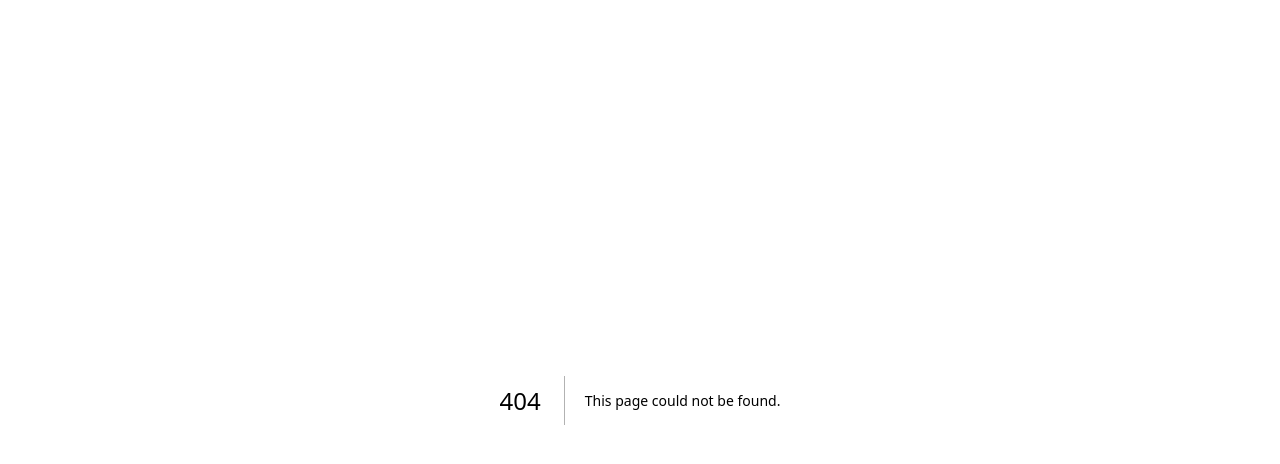
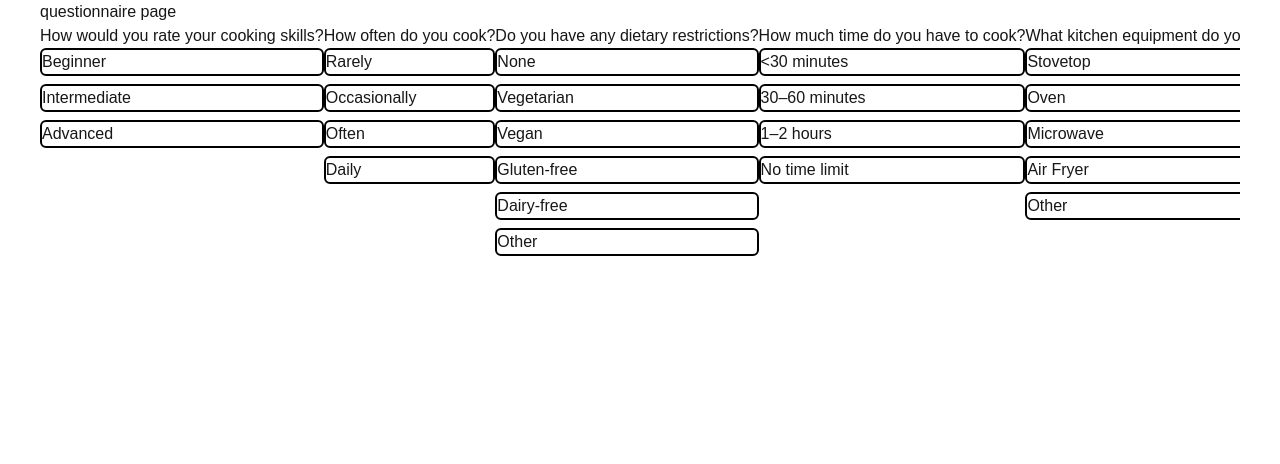
Before and after one commit to jwwhangbo/NibbleAI, a Next.js app: page /newuser/questionnaire in a window 1280 px wide. Before the commit this address had no page. Shown: the top 464 px of the page. Built offline with nearby package versions, Linux system fonts and the light colour scheme.

Commit message:
Working on questionnaire

```diff
--- a/app/newuser/page.tsx
+++ b/app/newuser/page.tsx
@@ -1,8 +1,10 @@
+import Link from "next/link";
+
 export default function NewUserPage() {
     return (
         <>
             <span>welcome new user!</span>
-            <a className="color-blue" href='/dashboard'>continue to dashboard</a>
+            <Link className="text-blue-700" href='/newuser/questionnaire'>continue</Link>
         </>
     );
 }
--- /dev/null
+++ b/app/newuser/questionnaire/page.tsx
@@ -0,0 +1,54 @@
+import questions from "@/public/questions.json";
+
+export default function Page() {
+  return (
+    <div className="max-w-[1200px] mx-auto">
+      questionnaire page
+      {/* <div className="w-full flex flex-row overflow-hidden overflow-x-scroll"> */}
+        <form
+          className="w-full flex flex-row overflow-hidden overflow-x-scroll"
+          action={async (formData) => {
+            "use server";
+            console.log(formData);
+          }}
+        >
+          {questions.map((q) => {
+            return (
+              <div className="flex-shrink-0" key={q.id}>
+                <span>{q.question}</span>
+                <ul className="space-y-2">
+                  {q.options.map((opt, idx) => {
+                    return (
+                      <li
+                        key={idx}
+                        className="has-[:checked]:bg-blue-300 has-[:checked]:text-red-800 border-2 border-black rounded-md"
+                      >
+                        <input
+                          className="hidden"
+                          id={`${q.id.toString()}-${idx.toString()}`}
+                          type={
+                            q.type === "single_choice" ? "radio" : "checkbox"
+                          }
+                          name={q.id.toString()}
+                          value={opt}
+                          key={idx}
+                        />
+                        <label
+                          className="block w-full cursor-pointer"
+                          htmlFor={`${q.id.toString()}-${idx.toString()}`}
+                        >
+                          {opt}
+                        </label>
+                      </li>
+                    );
+                  })}
+                </ul>
+              </div>
+            );
+          })}
+          <button type="submit">submit</button>
+        </form>
+      {/* </div> */}
+    </div>
+  );
+}
--- /dev/null
+++ b/components/HamburgerButton.tsx
@@ -0,0 +1,24 @@
+"use client";
+import clsx from "clsx";
+import styles from "./hamburgers.module.css";
+import { useNavbarStore } from "@/src/providers/navbar-store-provider";
+
+export default function HamburgerButton() {
+  const { active, setActive } = useNavbarStore((state) => state);
+  return (
+    <button
+      className={clsx(`${styles.hamburger} ${styles["hamburger--spin"]}`, {
+        [styles["is-active"]]: active,
+      })}
+      type="button"
+      onClick={(e) => {
+        e.preventDefault();
+        setActive();
+      }}
+    >
+      <span className={styles["hamburger-box"]}>
+        <span className={styles["hamburger-inner"]}></span>
+      </span>
+    </button>
+  );
+}
--- a/components/Navbar.tsx
+++ b/components/Navbar.tsx
@@ -5,7 +5,7 @@ import { useNavbarStore } from "@/src/providers/navbar-store-provider";
 import clsx from "clsx";
 
 export default function Navbar({ user }: { user: {id: number, email: string, profileImage:string}}) {
-  const { active, setActive } = useNavbarStore((state) => state,);
+  const { active } = useNavbarStore((state) => state,);
   return (
     <div className={clsx(["w-screen h-full flex transition ease-in-out"], {'-translate-x-[247px]': !active})}>
       <SideNavbar user={user} />
--- a/components/SideNav.tsx
+++ b/components/SideNav.tsx
@@ -1,6 +1,5 @@
 "use client";
 import UserProfile from "@/components/ui/userProfile";
-import { useNavbarStore } from "@/src/providers/navbar-store-provider";
 
 export default function SideNavbar({
   user,
--- a/components/TopNavbar.tsx
+++ b/components/TopNavbar.tsx
@@ -1,30 +1,14 @@
 "use client";
-import clsx from "clsx";
-import styles from "./hamburgers.module.css";
 import Image from "next/image";
 import logo from "@/public/logo.png";
 import searchsvg from "@/public/svg/search-alt-1.svg";
-import { useNavbarStore } from "@/src/providers/navbar-store-provider";
+import HamburgerButton from "@/components/HamburgerButton";
 
 export default function TopNavbar() {
-  const { active, setActive } = useNavbarStore((state) => state,)
   return (
     <div className="w-full min-w-[375px] h-[56px] shadow-md flex-shrink-0 pointer-events-auto">
       <div className="flex w-full px-[17px] h-full justify-between">
-        <button
-          className={clsx(`${styles.hamburger} ${styles["hamburger--spin"]}`, {
-            [styles["is-active"]]: active,
-          })}
-          type="button"
-          onClick={(e) => {
-            e.preventDefault();
-            setActive();
-          }}
-        >
-          <span className={styles["hamburger-box"]}>
-            <span className={styles["hamburger-inner"]}></span>
-          </span>
-        </button>
+        <HamburgerButton />
         <Image src={logo} width="33" height="36" alt="logo" />
         <Image src={searchsvg} width="32" height="32" alt="search" />
       </div>
--- /dev/null
+++ b/public/questions.json
@@ -0,0 +1,92 @@
+[
+  {
+    "id": 1,
+    "question": "How would you rate your cooking skills?",
+    "type": "single_choice",
+    "options": ["Beginner", "Intermediate", "Advanced"]
+  },
+  {
+    "id": 2,
+    "question": "How often do you cook?",
+    "type": "single_choice",
+    "options": ["Rarely", "Occasionally", "Often", "Daily"]
+  },
+  {
+    "id": 3,
+    "question": "Do you have any dietary restrictions?",
+    "type": "multi_choice",
+    "options": ["None", "Vegetarian", "Vegan", "Gluten-free", "Dairy-free", "Other"]
+  },
+  {
+    "id": 4,
+    "question": "How much time do you have to cook?",
+    "type": "single_choice",
+    "options": ["<30 minutes", "30–60 minutes", "1–2 hours", "No time limit"]
+  },
+  {
+    "id": 5,
+    "question": "What kitchen equipment do you have access to?",
+    "type": "multi_choice",
+    "options": ["Stovetop", "Oven", "Microwave", "Air Fryer", "Other"]
+  },
+  {
+    "id": 6,
+    "question": "Where are you located?",
+    "type": "single_choice",
+    "options": ["North America", "Europe", "Asia", "South America", "Africa", "Oceania", "Other"]
+  },
+  {
+    "id": 7,
+    "question": "Would you prefer traditional dishes from your region or global cuisines?",
+    "type": "single_choice",
+    "options": ["Traditional dishes", "Global cuisines", "No preference"]
+  },
+  {
+    "id": 8,
+    "question": "Which cuisines do you enjoy? (You can select multiple)",
+    "type": "multi_choice",
+    "options": ["Italian", "Mexican", "Chinese", "Indian", "French", "Other"]
+  },
+  {
+    "id": 9,
+    "question": "Are there any cuisines or flavors you want to avoid?",
+    "type": "multi_choice",
+    "options": ["None", "Spicy Food", "Seafood", "Other"]
+  },
+  {
+    "id": 10,
+    "question": "What flavors do you enjoy most?",
+    "type": "multi_choice",
+    "options": ["Sweet", "Salty", "Spicy", "Bitter", "Sour", "Umami"]
+  },
+  {
+    "id": 11,
+    "question": "Are there any flavors you dislike?",
+    "type": "multi_choice",
+    "options": ["Sweet", "Salty", "Spicy", "Bitter", "Sour", "Umami"]
+  },
+  {
+    "id": 12,
+    "question": "Do you have a preference for food textures?",
+    "type": "multi_choice",
+    "options": ["Crunchy", "Creamy", "Tender", "Crispy", "No preference"]
+  },
+  {
+    "id": 13,
+    "question": "What proteins do you have available?",
+    "type": "multi_choice",
+    "options": ["Chicken", "Beef", "Pork", "Tofu", "Lentils", "Eggs", "Other"]
+  },
+  {
+    "id": 14,
+    "question": "What vegetables or fruits do you have available?",
+    "type": "multi_choice",
+    "options": ["Tomatoes", "Spinach", "Carrots", "Broccoli", "Onions", "Other"]
+  },
+  {
+    "id": 15,
+    "question": "What pantry staples do you have?",
+    "type": "multi_choice",
+    "options": ["Rice", "Pasta", "Flour", "Spices", "Olive Oil", "Other"]
+  }
+]
```
